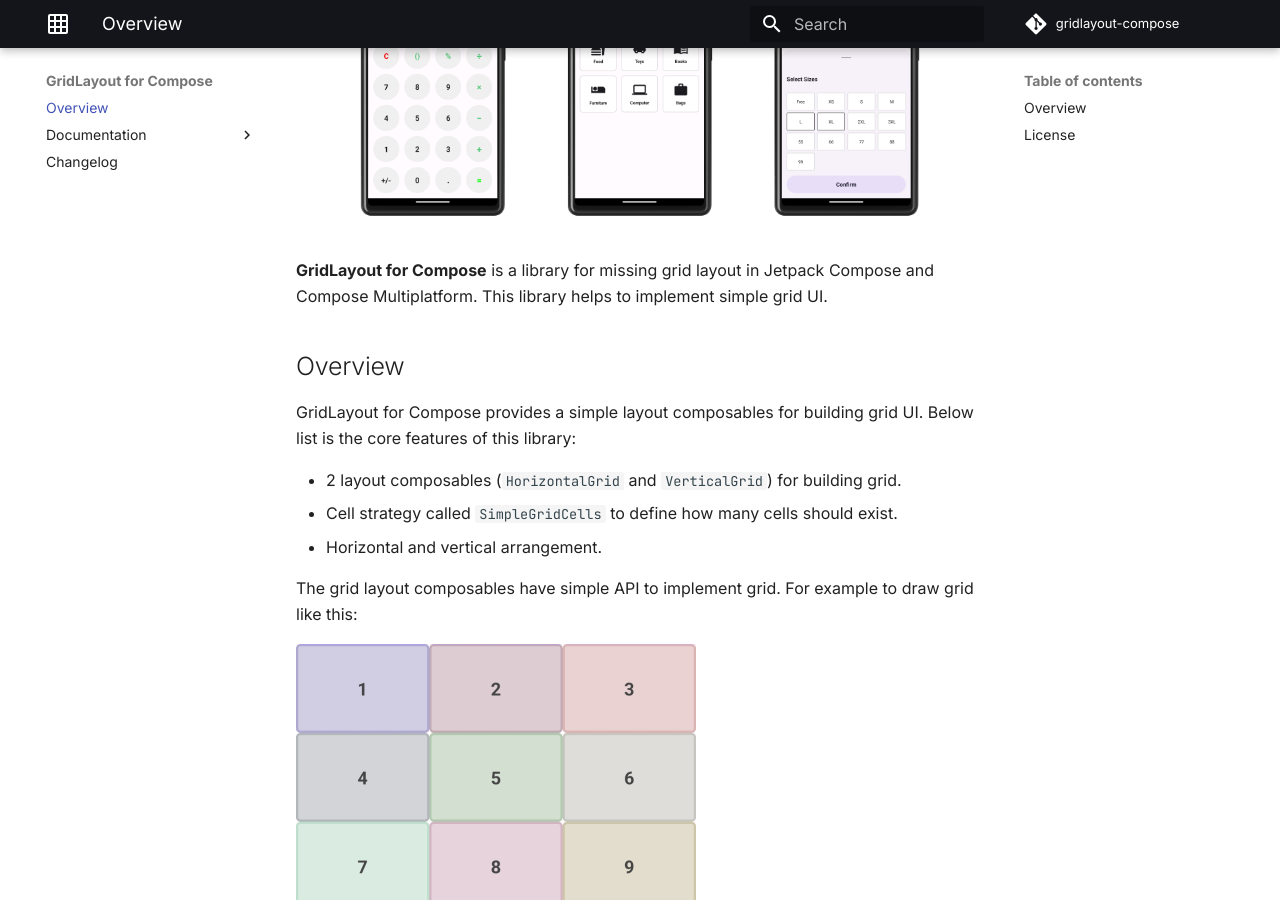
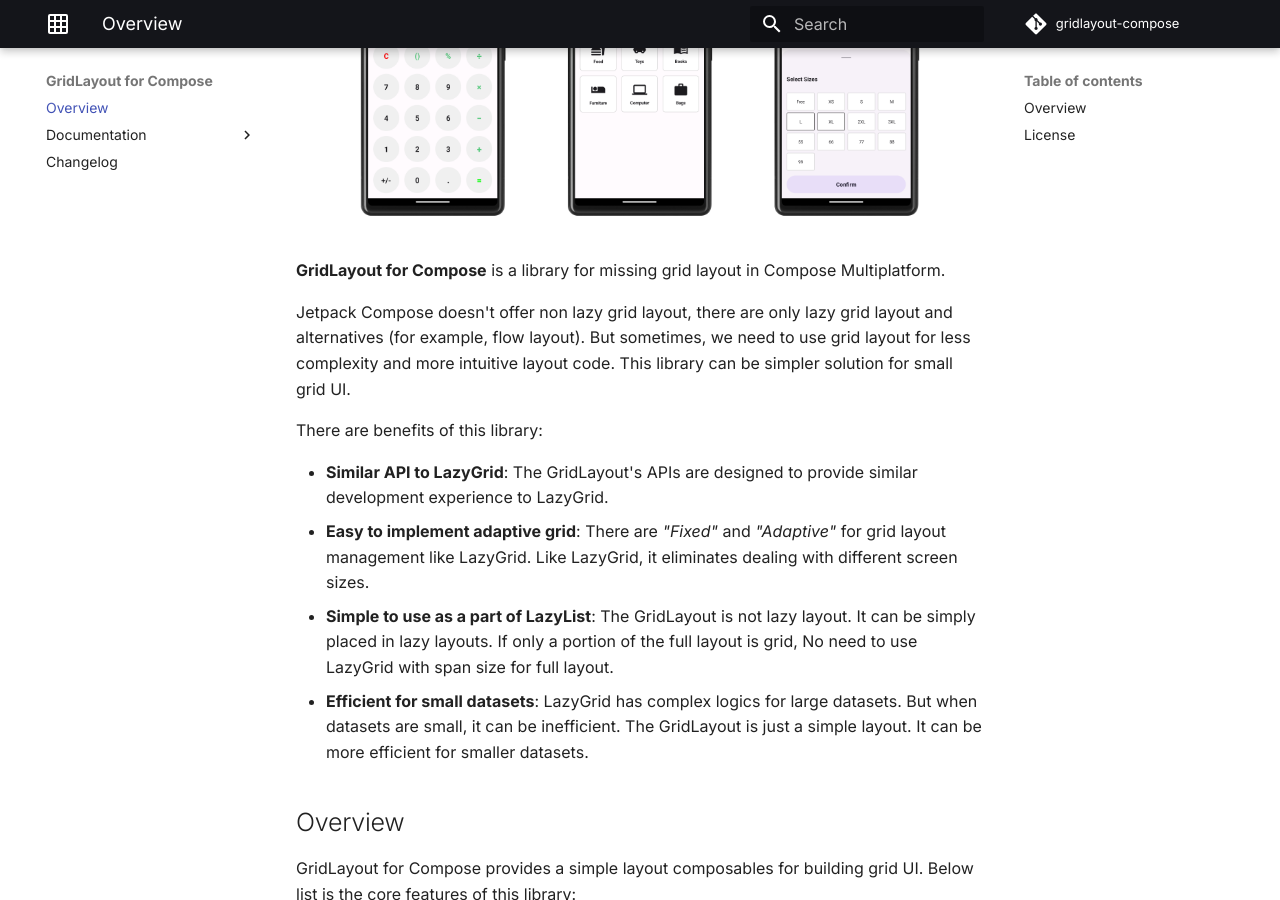
Before and after one commit to cheonjaeung/gridlayout-compose, an MkDocs documentation site: the page built from docs/index.md, in a window 1280 px wide and 900 px high, scrolled down 289 px. Built offline with MkDocs 1.6.1 and Material for MkDocs 9.7.7, drawn with Linux system fonts in a browser that asks for light colours; comment, search, counter and statistics services are not loaded.

```diff
--- a/docs/index.md
+++ b/docs/index.md
@@ -2,8 +2,21 @@
 
 ![overview-examples](images/grid-overview-examples.png)
 
-**GridLayout for Compose** is a library for missing grid layout in Jetpack Compose and Compose Multiplatform.
-This library helps to implement simple grid UI.
+**GridLayout for Compose** is a library for missing grid layout in Compose Multiplatform.
+
+Jetpack Compose doesn't offer non lazy grid layout, there are only lazy grid layout and alternatives (for example, flow layout).
+But sometimes, we need to use grid layout for less complexity and more intuitive layout code.
+This library can be simpler solution for small grid UI.
+
+There are benefits of this library:
+
+- **Similar API to LazyGrid**: The GridLayout's APIs are designed to provide similar development experience to LazyGrid.
+- **Easy to implement adaptive grid**: There are _"Fixed"_ and _"Adaptive"_ for grid layout management like LazyGrid.
+  Like LazyGrid, it eliminates dealing with different screen sizes.
+- **Simple to use as a part of LazyList**: The GridLayout is not lazy layout. It can be simply placed in lazy layouts.
+  If only a portion of the full layout is grid, No need to use LazyGrid with span size for full layout.
+- **Efficient for small datasets**: LazyGrid has complex logics for large datasets. But when datasets are small, it can be inefficient.
+  The GridLayout is just a simple layout. It can be more efficient for smaller datasets.
 
 ## Overview
 
```
Also changed, not shown: README.md (+14 -6 lines).
